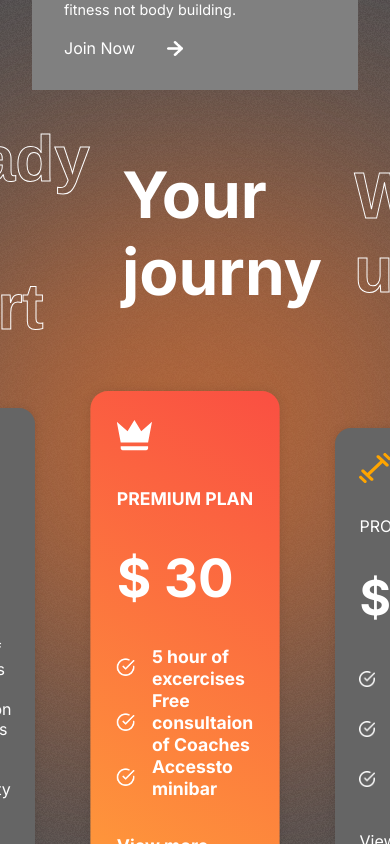
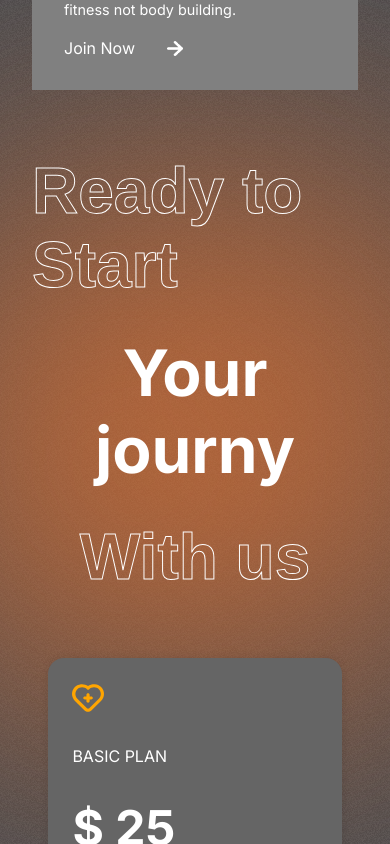
Before and after one commit to Abdelkader0/Gym, a React (Create React App) app: page / in a window 390 px wide. Shown: the part 2320-3164 px from the top of the page. Built offline with nearby package versions, Linux system fonts and the light colour scheme.

Commit message:
update for responsive

```diff
--- a/src/Components/Plans/plans.css
+++ b/src/Components/Plans/plans.css
@@ -103,3 +103,20 @@
         fill: orange;
 
 }
+
+@media screen and (max-width: 768px) {
+    .plans, .plansHeader {
+       flex-direction: column;
+    }
+    .plansHeader > :nth-child(1) {
+        margin-top: 2rem;
+    }
+    .plansHeader > :nth-child(2) {
+        text-align: center;
+
+    }
+    .plan {
+        overflow: hidden;
+        max-width: fit-content;
+    }
+}
```
Also changed, not shown: src/Components/Plans/plans.jsx (indentation only).
